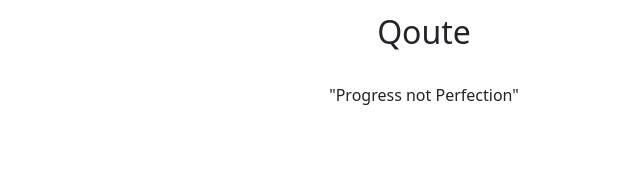
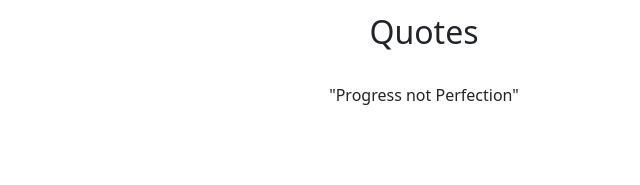
Before and after one commit to nbilaha/nbilaha.github.io, a plain HTML site: page index.html in a window 1280 px wide. Shown: the part 2125-2310 px from the top of the page, 216-856 px from the left. Drawn offline with nearby package versions, Linux system fonts and the light colour scheme.

Commit message:
Update index.html

```diff
--- a/index.html
+++ b/index.html
@@ -149,7 +149,7 @@
               <div class="container">
                 <div class="row text-center mb-4">
                   <div class="col">
-                    <h2>Qoute</h2>
+                    <h2>Quotes</h2>
                   </div>
                 </div>
               </div>
```
